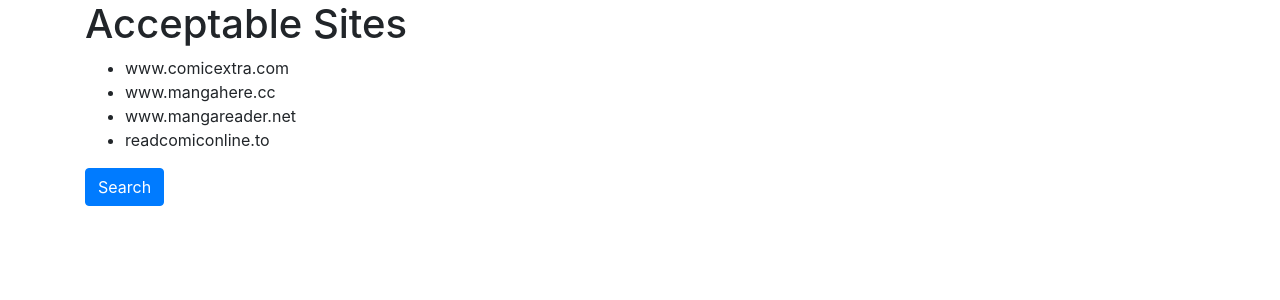
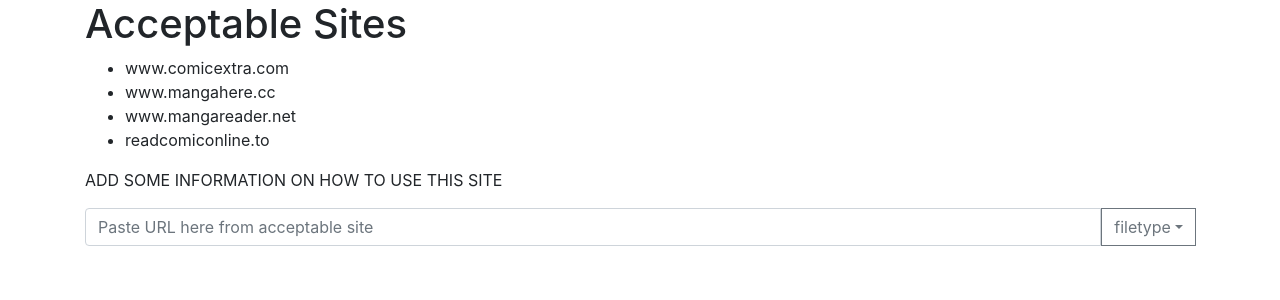
Before and after one commit to jnhoang/comic-dl, a React (Create React App) app in the folder comic-dl-ui/: page / in a window 1280 px wide. Shown: the top 300 px of the page. Built offline with nearby package versions, Linux system fonts and the light colour scheme; the HTML template or start-up script is replaced by a standard one.

Commit message:
added handle user input

```diff
--- a/comic-dl-ui/src/App.js
+++ b/comic-dl-ui/src/App.js
@@ -1,15 +1,19 @@
-import React, {Component}     from 'react';
-import Container  from 'react-bootstrap/Container'
+import React, {Component} from 'react';
+import Container      from 'react-bootstrap/Container'
+import InputGroup     from 'react-bootstrap/InputGroup'
+import DropdownButton from 'react-bootstrap/DropdownButton'
+import Dropdown       from 'react-bootstrap/Dropdown'
+import FormControl    from 'react-bootstrap/FormControl'
 
-import Button from 'react-bootstrap/Button'
 import ImageContainer from './ImageContainer'
 import AccetableSites from './components/AcceptableSites'
-import {baseUrl} from './services'
+import {baseUrl}      from './services'
 
 const print = console.log
 
 class App extends Component {
   state = {
+    comicLink   :  '',
     filename    :  '',
     imageLinks  :  [],
     comicName   :  '',
@@ -18,11 +22,13 @@
   };
 
 
-  handleSearch = async() => {
+  handleSearch = async(eventKey) => {
     const comicLink = '';
+
     const payload = {
-      comic_link :  'https://readcomiconline.to/Comic/The-Walking-Dead/Issue-179',   // TODO - read from input as comicLink
-      filetype   :  'cbz',                  // TODO - dynamic this
+      // comic_link :  'https://readcomiconline.to/Comic/The-Walking-Dead/Issue-179',   // TODO - read from input as comicLink
+      comic_link :  this.state.comicLink,   // TODO - read from input as comicLink
+      filetype   :  eventKey,
     };
 
     const response = await fetch(`${baseUrl}/get_info`, {
@@ -32,7 +38,6 @@
     });
 
     const data = await response.json()
-
     this.setState({
       url         :  comicLink,
       comicName   :  data.comic_name,
@@ -43,14 +48,42 @@
     })
   }
 
+  handleChange = (event) => {
+    this.setState({comicLink: event.target.value})
+  }
+
+  handleSubmit = (eventKey) => {
+    print('eventKey: ', eventKey)
+  }
 
   render = () => {
     const {comicName, filename, filetype, imageLinks, issueNumber} = this.state;
 
     return (
+
       <Container>
-        { imageLinks.length === 0 && ( <AccetableSites /> ) }
-        <Button onClick={this.handleSearch}>Search</Button>
+        { imageLinks.length === 0 && (
+          <div>
+            <AccetableSites />
+
+            <InputGroup className="mb-3">
+              <FormControl
+                onChange    =  {this.handleChange}
+                placeholder =  "Paste URL here from acceptable site" />
+
+                <DropdownButton
+                  as      =  {InputGroup.Prepend}
+                  variant =  "outline-secondary"
+                  title   =  "filetype"
+                  id      =  "input-group-1" >
+                  <Dropdown.Item eventKey="CBZ" onSelect={this.handleSubmit} >CBZ</Dropdown.Item>
+                  <Dropdown.Item eventKey="PDF"  onSelect={this.handleSubmit} >PDF</Dropdown.Item>
+                </DropdownButton>
+
+            </InputGroup>
+
+          </div>
+        )}
 
 
         { imageLinks.length > 0 && (
--- a/comic-dl-ui/src/ImageContainer.js
+++ b/comic-dl-ui/src/ImageContainer.js
@@ -3,11 +3,11 @@
 
 import Col      from 'react-bootstrap/Col'
 import Row      from 'react-bootstrap/Row'
-import Button   from 'react-bootstrap/Button'
 
-import { faPlusCircle } from '@fortawesome/free-solid-svg-icons'
-import { FontAwesomeIcon } from "@fortawesome/react-fontawesome";
+import { faPlusCircle }     from '@fortawesome/free-solid-svg-icons'
+import { FontAwesomeIcon }  from "@fortawesome/react-fontawesome";
 
+import ComicNavbar      from './components/ComicNavbar'
 import ImageElement     from './components/ImageElements'
 import { downloadFile } from './services'
 
@@ -24,8 +24,8 @@
   'backgroundColor' :  'white',
   'borderRadius'    :  '4px',
   'outline'         :  '1px solid #dee2e6',
-  'height'          :  '123px',
-  'width'           :  '213px'
+  'height'          :  '230px',
+  'width'           :  '150px'
 };
 
 
@@ -33,7 +33,7 @@
   state = { 'imageLinks' :  [] };
 
   componentDidMount = () => {
-    const { imageLinks }     =  this.props;
+    const { imageLinks } =  this.props;
     const imagesToMapToState =  imageLinks.map( (link) => (
       {
         'url'       :  link,
@@ -46,10 +46,11 @@
   }
 
 
+
   handleClick = (i) => {
     const { imageLinks }  =  this.state;
     const oldStyle        =  imageLinks[i].iconStyle;
-    const color           =  imageLinks[i].iconStyle.color ===  'limegreen' ? 'white' : 'limegreen';
+    const color           =  imageLinks[i].iconStyle.color ===  'red' ? 'white' : 'red';
 
     imageLinks[i].iconStyle =  { ...oldStyle, color };
     imageLinks[i].selected  =  !imageLinks[i].selected;
@@ -107,8 +108,12 @@
     const { imageLinks } = this.state;
     return (
       <div>
+
+        <ComicNavbar
+          handleSubmit={this.handleSubmit}
+          handleRemove={this.handleRemove} />
+
         <Row>
-
           <Col
             xs={12}  sm={4}  md={3}
             style     =  {ADD_NEW_BOX_STYLE}
@@ -131,14 +136,6 @@
           }
         </Row>
 
-        <Row>
-          <Col xs={6} sm={3}>
-            <Button className='btn-success' onClick={this.handleSubmit}>Download</Button>
-          </Col>
-          <Col xs={6} sm={3}>
-            <Button className='btn-danger'  onClick={this.handleRemove}>Remove Panels</Button>
-          </Col>
-        </Row>
       </div>
     );
   }
--- a/comic-dl-ui/src/components/AcceptableSites.js
+++ b/comic-dl-ui/src/components/AcceptableSites.js
@@ -9,6 +9,8 @@
       <li>www.mangareader.net</li>
       <li>readcomiconline.to</li>
     </ul>
+
+    <p>ADD SOME INFORMATION ON HOW TO USE THIS SITE</p>
   </div>
 );
 
--- /dev/null
+++ b/comic-dl-ui/src/components/ComicNavbar.js
@@ -0,0 +1,19 @@
+import React   from 'react'
+import Navbar  from 'react-bootstrap/Navbar'
+import Nav     from 'react-bootstrap/Nav'
+import Button  from 'react-bootstrap/Button'
+
+
+const ComicNavbar = ({ handleSubmit, handleRemove }) => {
+
+  return (
+    <Navbar sticky="top">
+      <Nav>
+      <Button className='btn-danger mr-5' onClick={handleRemove}>Remove Panels</Button>
+      <Button className='btn-success'     onClick={handleSubmit}>Download</Button>
+      </Nav>
+    </Navbar>
+  )
+}
+
+export default ComicNavbar;
--- a/comic-dl-ui/src/components/ImageElements.js
+++ b/comic-dl-ui/src/components/ImageElements.js
@@ -1,7 +1,7 @@
 import React  from 'react';
 import Image  from 'react-bootstrap/Image'
 import Col    from 'react-bootstrap/Col'
-import { faCheckCircle }    from '@fortawesome/free-solid-svg-icons'
+import { faTimesCircle }     from '@fortawesome/free-solid-svg-icons'
 import { FontAwesomeIcon }  from "@fortawesome/react-fontawesome";
 
 const ImageElement = ({
@@ -28,7 +28,7 @@
         onMouseEnter =  { () => handleMousePassage(i, 'white', 'gray') }
         onMouseLeave =  { () => handleMousePassage(i, 'gray', 'white') }
         />
-      <FontAwesomeIcon style={ iconStyle } icon={ faCheckCircle } />
+      <FontAwesomeIcon style={ iconStyle } icon={ faTimesCircle } />
       <Image src={ image.url } thumbnail />
     </Col>
   )
```
